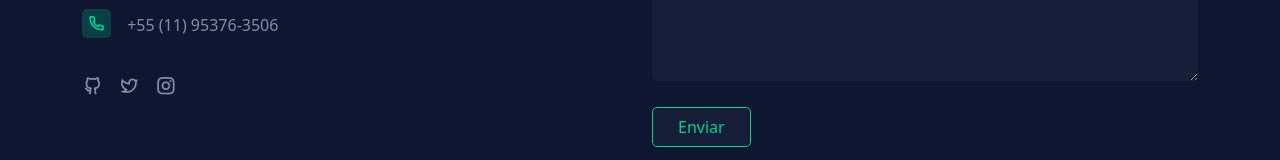
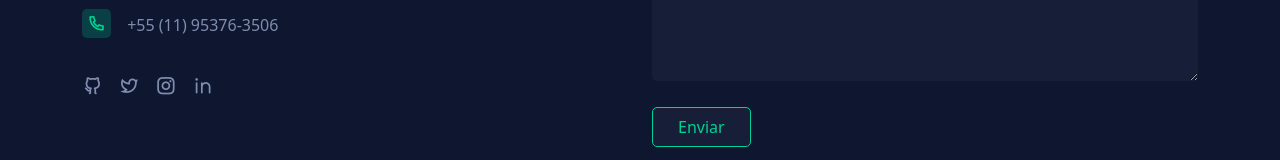
Before and after one commit to Drack112/Portfolio, a Next.js app: page / in a window 1280 px wide. Shown: the part 3235-3395 px from the top of the page. Built offline with nearby package versions, Linux system fonts and the light colour scheme.

Commit message:
Update Contact.jsx

```diff
--- a/components/UI/Contact.jsx
+++ b/components/UI/Contact.jsx
@@ -43,6 +43,9 @@ const Contact = () => {
               <Link href="https://www.instagram.com/vitoralcantara122/">
                 <i className="ri-instagram-line"></i>
               </Link>
+               <Link href="https://www.linkedin.com/in/jo%C3%A3o-vitor-4bb732229/">
+                <i className="ri-linkedin-line"></i>
+              </Link>
             </div>
           </Col>
 
```
